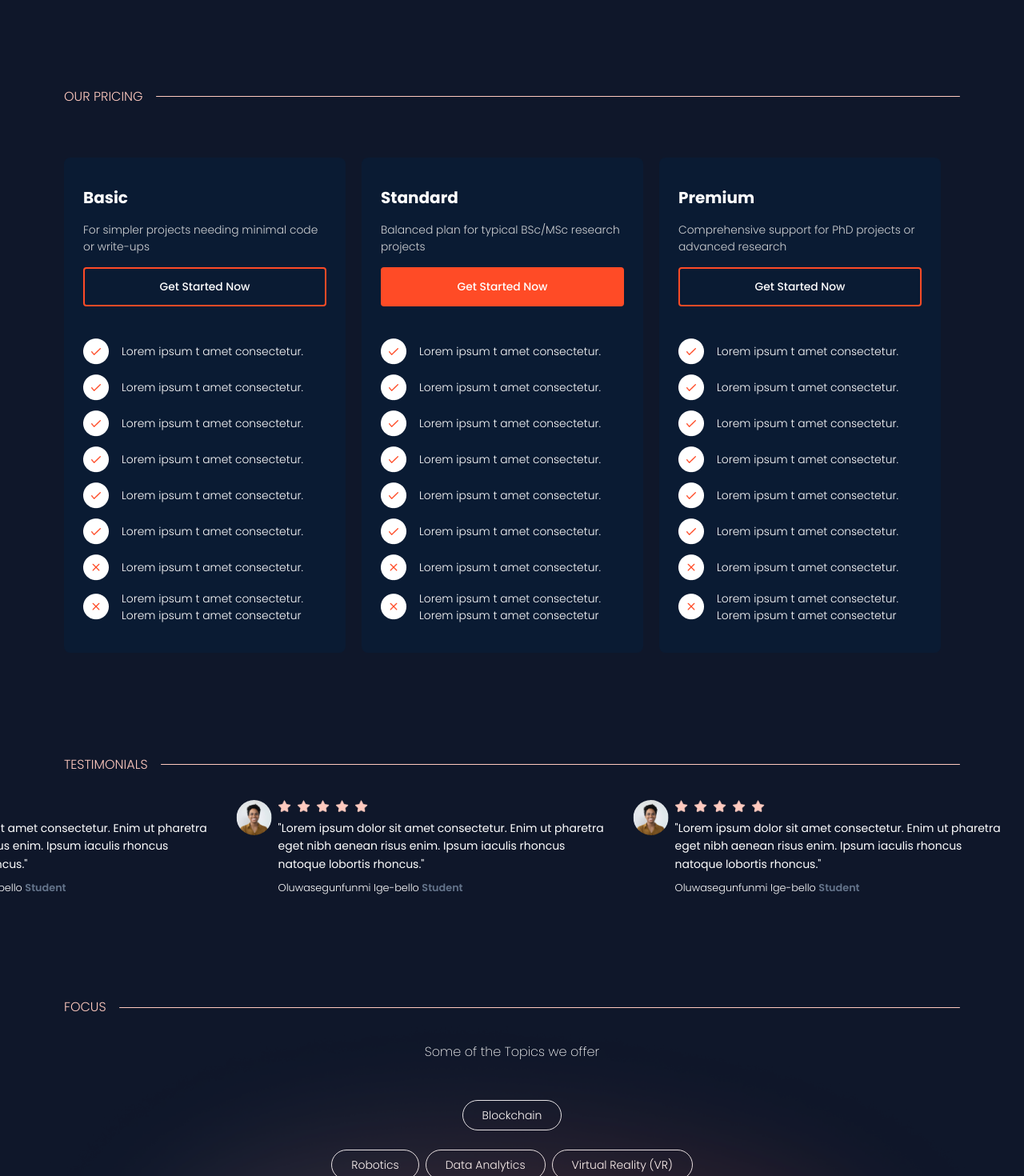
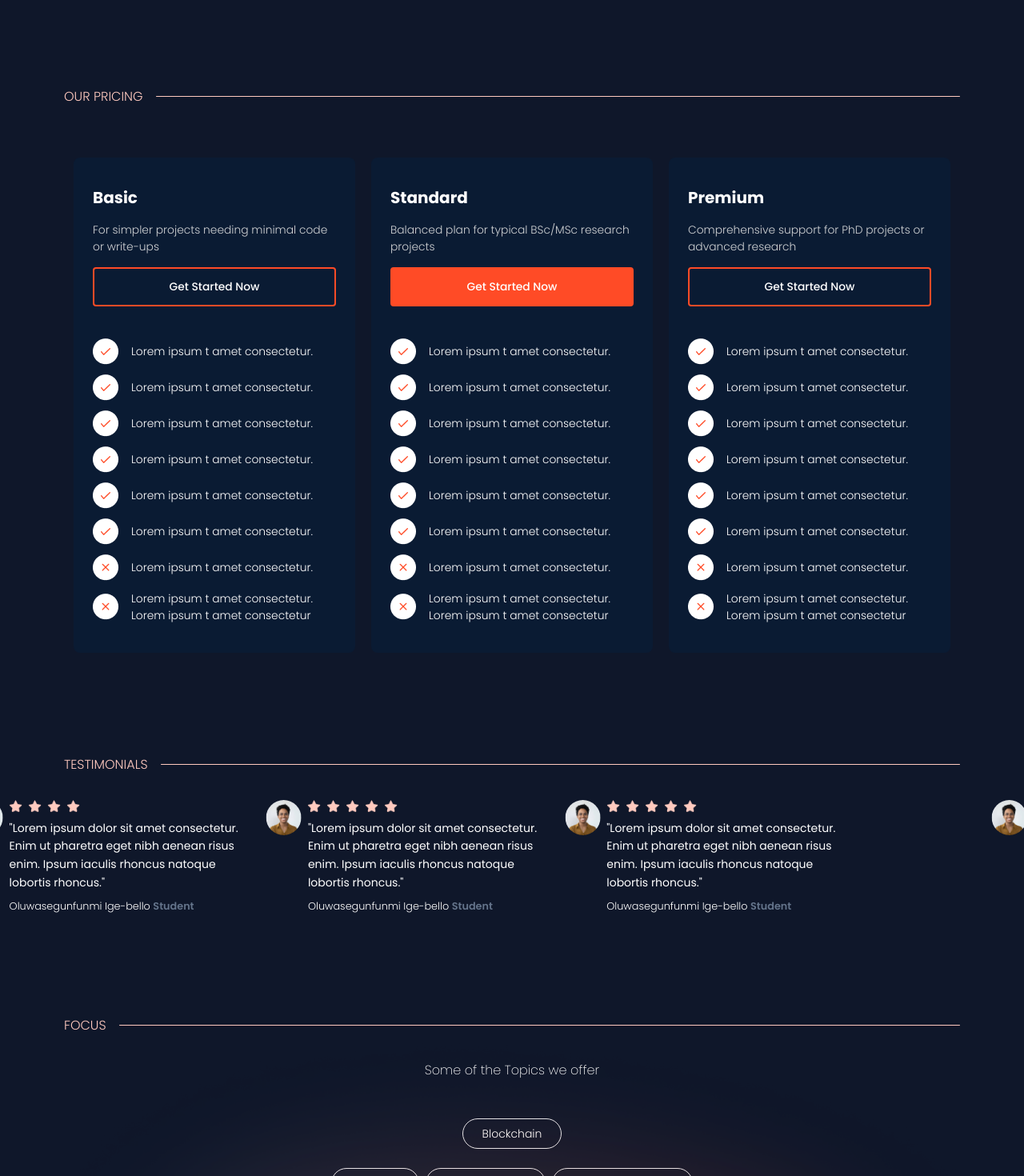
Before and after one commit to miss3persin/GreyPub, a Next.js app: page / in a window 1280 px wide. Shown: the part 2927-4397 px from the top of the page at 80% size. Built offline with nearby package versions, Linux system fonts and the light colour scheme.

Commit message:
fixed spatial issues

```diff
--- a/src/app/Sections/PriceSection.js
+++ b/src/app/Sections/PriceSection.js
@@ -9,7 +9,7 @@ export const PriceSection = () => {
     <>
     <SectionTitle text='OUR PRICING'/>
 
-    <div className='container px-20 mb-32 mt-16 flex items-center gap-5'>
+    <div className='container px-20 mb-32 mt-16 flex items-center justify-center gap-5'>
 
     {/* Basic */}
     <div className='bg-[#0A1B33] text-white py-9 px-6 max-w-[22rem] rounded-lg hover:shadow-[6px_7px_20px_rgba(242,208,202,0.65),-6px_7px_20px_rgba(242,208,202,0.65)] hover:scale-105 transition-all duration-300'>
--- a/src/app/Sections/TestimonialSection.js
+++ b/src/app/Sections/TestimonialSection.js
@@ -33,8 +33,8 @@ export const TestimonialSection = () => {
   return (
     <>
       <SectionTitle text='TESTIMONIALS' />
-      <Marquee gradient={false} speed={30}>
-        <div className="flex mb-32">
+      <Marquee gradient={false} speed={30} className="container px-20">
+        <div className="flex mb-32 container px-20">
           {testimonials.map((testimonial, index) => (
             <Testimonial
               key={index}
```
